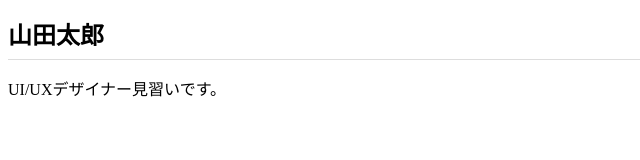
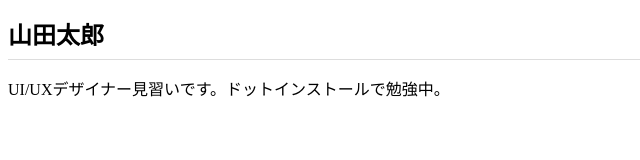
Before and after one commit to lbtk07/dotinstall.github.io, a plain HTML site: page index.html in a window 1280 px wide. Shown: the whole page, without its empty margins (0-640 px from the left). Drawn offline with Linux system fonts and the light colour scheme.

Commit message:
Add files via upload

```diff
--- a/index.html
+++ b/index.html
@@ -9,6 +9,6 @@
 </head>
 <body>
   <h1>山田太郎</h1>
-  <p>UI/UXデザイナー見習いです。</p>
+  <p>UI/UXデザイナー見習いです。ドットインストールで勉強中。</p>
 </body>
 </html>
```
